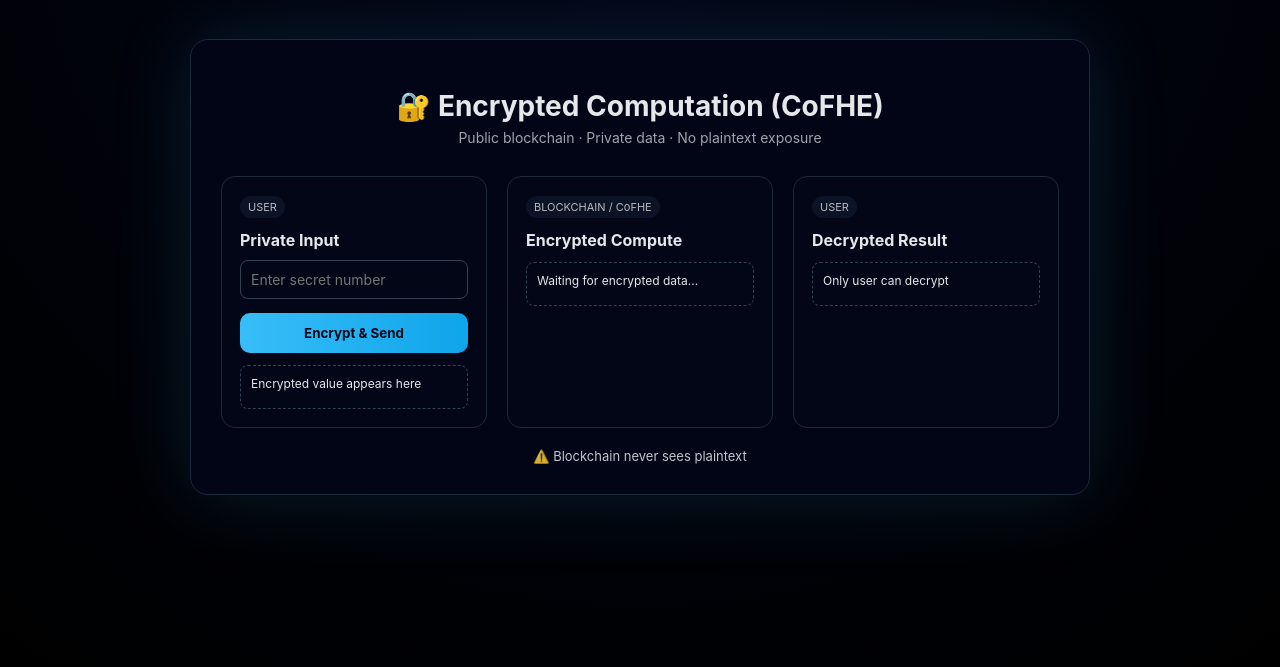
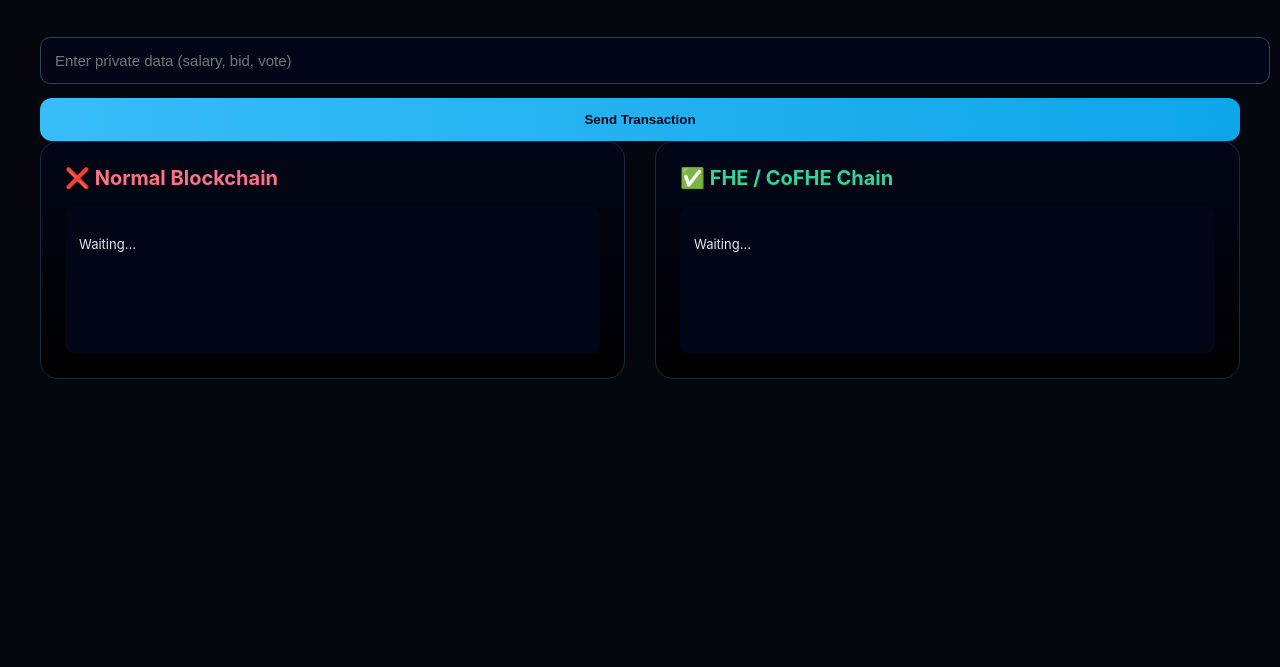
Before and after one commit to Rimskyyy/CoFHE-Fhenix, a plain HTML site: page index.html in a window 1280 px wide. Shown: the part 133-800 px from the top of the page. Drawn offline with Linux system fonts and the light colour scheme.

Commit message:
Update index.html

```diff
--- a/index.html
+++ b/index.html
@@ -1,213 +1,158 @@
 <!DOCTYPE html>
 <html lang="en">
 <head>
-  <meta charset="UTF-8">
-  <title>Encrypted Compute Demo | CoFHE</title>
+<meta charset="UTF-8" />
+<title>Why FHE Matters</title>
 
 <style>
-    * {
-      box-sizing: border-box;
+  body {
+    margin: 0;
+    background: #05070f;
+    color: #e5e7eb;
     font-family: Inter, system-ui, sans-serif;
   }
 
-    body {
-      margin: 0;
-      background: radial-gradient(circle at top, #020617, #000);
-      color: #e5e7eb;
-      height: 100vh;
-      display: flex;
-      justify-content: center;
-      align-items: center;
-    }
-
-    .container {
-      width: 900px;
-      background: rgba(2,6,23,0.95);
-      border: 1px solid #1e293b;
-      border-radius: 18px;
-      padding: 30px;
-      box-shadow: 0 0 80px rgba(56,189,248,0.15);
+  .wrap {
+    max-width: 1200px;
+    margin: auto;
+    padding: 40px;
   }
 
   h1 {
     text-align: center;
+    font-size: 34px;
     margin-bottom: 6px;
-      font-size: 28px;
   }
 
-    .subtitle {
+  .sub {
     text-align: center;
-      font-size: 14px;
     opacity: 0.7;
-      margin-bottom: 30px;
+    margin-bottom: 40px;
   }
 
   .grid {
     display: grid;
-      grid-template-columns: 1fr 1fr 1fr;
-      gap: 20px;
+    grid-template-columns: 1fr 1fr;
+    gap: 30px;
   }
 
-    .card {
-      background: #020617;
+  .chain {
+    border-radius: 18px;
+    padding: 24px;
+    background: linear-gradient(180deg, #020617, #000);
     border: 1px solid #1e293b;
-      border-radius: 14px;
-      padding: 18px;
-      min-height: 220px;
   }
 
-    .card h3 {
-      margin: 0 0 10px 0;
-      font-size: 16px;
+  .chain h2 {
+    margin-top: 0;
+    font-size: 20px;
   }
 
-    .tag {
-      display: inline-block;
-      font-size: 11px;
-      background: #0f172a;
-      padding: 4px 8px;
-      border-radius: 999px;
-      margin-bottom: 12px;
-      opacity: 0.8;
+  .danger {
+    color: #fb7185;
+  }
+
+  .safe {
+    color: #34d399;
   }
 
   input {
     width: 100%;
-      padding: 10px;
+    padding: 14px;
     background: #020617;
     border: 1px solid #334155;
-      border-radius: 8px;
+    border-radius: 10px;
     color: white;
-      font-size: 14px;
+    font-size: 15px;
+    margin-bottom: 14px;
   }
 
   button {
-      margin-top: 14px;
     width: 100%;
-      padding: 12px;
+    padding: 14px;
+    border-radius: 12px;
     border: none;
-      border-radius: 10px;
+    font-weight: 700;
+    cursor: pointer;
     background: linear-gradient(90deg, #38bdf8, #0ea5e9);
     color: #020617;
-      font-weight: 700;
-      cursor: pointer;
   }
 
-    button:hover {
-      opacity: 0.9;
+  .log {
+    margin-top: 16px;
+    padding: 14px;
+    border-radius: 10px;
+    background: #020617;
+    font-size: 13px;
+    min-height: 120px;
+    white-space: pre-line;
   }
 
-    .box {
-      margin-top: 12px;
-      padding: 10px;
-      background: #020617;
-      border: 1px dashed #334155;
-      border-radius: 8px;
-      font-size: 12px;
-      word-break: break-all;
-      min-height: 44px;
+  .leak {
+    color: #fb7185;
+    font-weight: 600;
   }
 
-    .status {
-      text-align: center;
-      margin-top: 20px;
-      font-size: 13px;
-      opacity: 0.85;
-    }
-
-    .highlight {
-      color: #38bdf8;
+  .lock {
+    color: #34d399;
     font-weight: 600;
   }
 </style>
 </head>
 
 <body>
+<div class="wrap">
 
-<div class="container">
-  <h1>🔐 Encrypted Computation (CoFHE)</h1>
-  <div class="subtitle">
-    Public blockchain · Private data · No plaintext exposure
+<h1>Public Blockchain vs FHE</h1>
+<div class="sub">
+Same input. Very different consequences.
 </div>
+
+<input id="value" placeholder="Enter private data (salary, bid, vote)" />
+
+<button onclick="run()">Send Transaction</button>
 
 <div class="grid">
 
-    <!-- USER -->
-    <div class="card">
-      <span class="tag">USER</span>
-      <h3>Private Input</h3>
-
-      <input type="number" id="inputValue" placeholder="Enter secret number">
-
-      <button onclick="start()">Encrypt & Send</button>
-
-      <div class="box" id="encryptedInput">Encrypted value appears here</div>
-    </div>
-
-    <!-- BLOCKCHAIN -->
-    <div class="card">
-      <span class="tag">BLOCKCHAIN / CoFHE</span>
-      <h3>Encrypted Compute</h3>
-
-      <div class="box" id="computeLog">
-        Waiting for encrypted data…
+  <!-- NORMAL -->
+  <div class="chain">
+    <h2 class="danger">❌ Normal Blockchain</h2>
+    <div class="log" id="normalLog">
+Waiting…
     </div>
   </div>
 
-    <!-- USER -->
-    <div class="card">
-      <span class="tag">USER</span>
-      <h3>Decrypted Result</h3>
-
-      <div class="box" id="finalResult">
-        Only user can decrypt
+  <!-- FHE -->
+  <div class="chain">
+    <h2 class="safe">✅ FHE / CoFHE Chain</h2>
+    <div class="log" id="fheLog">
+Waiting…
     </div>
   </div>
 
 </div>
-
-  <div class="status" id="statusText">
-    ⚠️ Blockchain never sees plaintext
-  </div>
 </div>
 
 <script>
-  function encrypt(x) {
-    return btoa(x * 9 + 2025);
-  }
+function run() {
+  const v = document.getElementById("value").value;
+  if (!v) return alert("Enter something");
 
-  function decrypt(x) {
-    return (atob(x) - 2025) / 9;
-  }
+  // NORMAL CHAIN
+  document.getElementById("normalLog").innerText =
+`📦 Transaction Broadcast
+👀 Validators see: ${v}
+🤖 MEV bot detects value
+🔎 Explorer shows: ${v}
+⚠️ Data permanently public`;
 
-  function start() {
-    const val = document.getElementById("inputValue").value;
-    if (!val) return alert("Enter a value");
-
-    const enc = encrypt(Number(val));
-    document.getElementById("encryptedInput").innerText = enc;
-
-    document.getElementById("computeLog").innerText =
-      "Processing encrypted data...\n(no plaintext access)";
-
-    document.getElementById("statusText").innerHTML =
-      "🔄 Computing on <span class='highlight'>encrypted data</span>…";
-
-    setTimeout(() => {
-      const encResult = encrypt(decrypt(enc) * 2);
-      document.getElementById("computeLog").innerText =
-        "Encrypted result generated:\n" + encResult;
-
-      setTimeout(() => {
-        const result = decrypt(encResult);
-        document.getElementById("finalResult").innerText =
-          "Result: " + result;
-
-        document.getElementById("statusText").innerHTML =
-          "✅ Privacy preserved end-to-end";
-      }, 1000);
-
-    }, 1200);
+  // FHE CHAIN
+  document.getElementById("fheLog").innerText =
+`📦 Encrypted Transaction
+🔒 Validators see: ********
+🤖 MEV bot sees: noise
+🔎 Explorer shows: ciphertext
+✅ Plaintext never exposed`;
 }
 </script>
 
```
Lines whose indentation alone changed are shown as unchanged.
